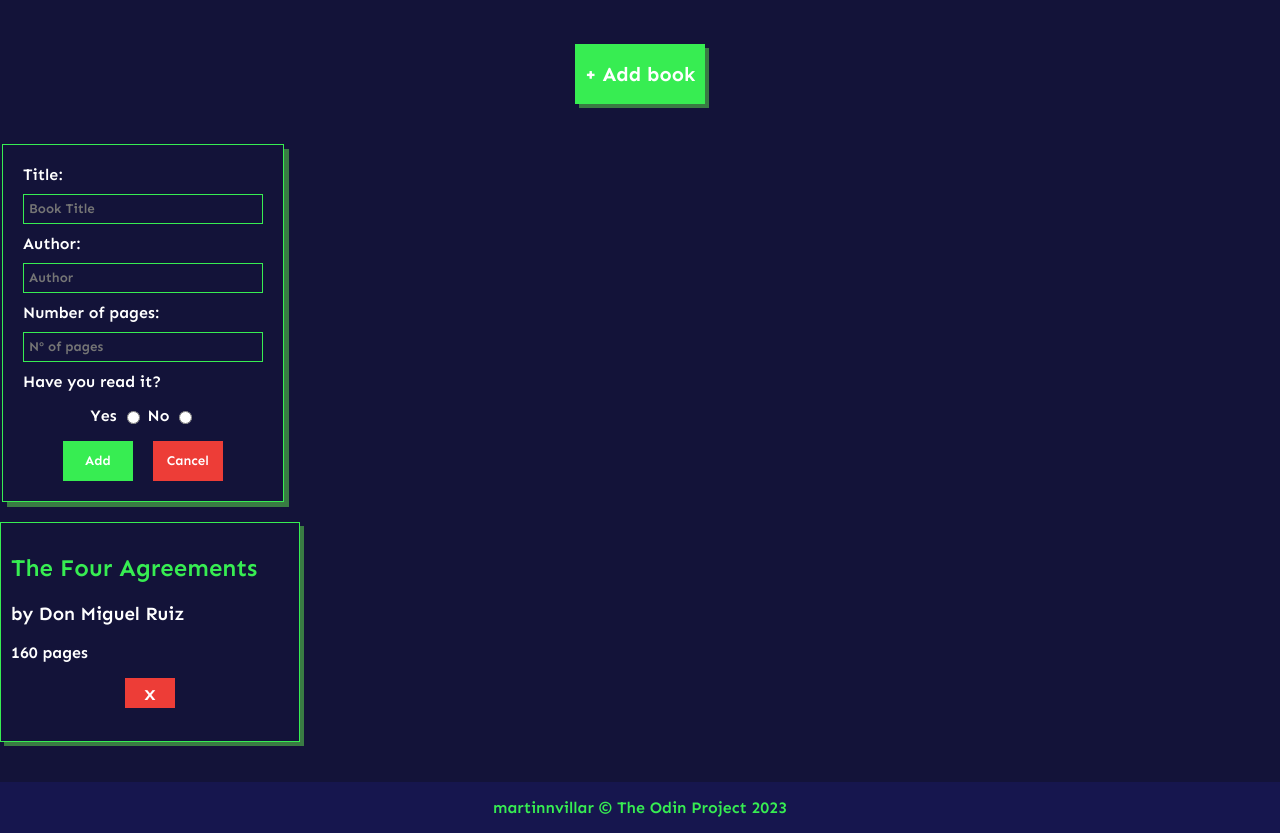
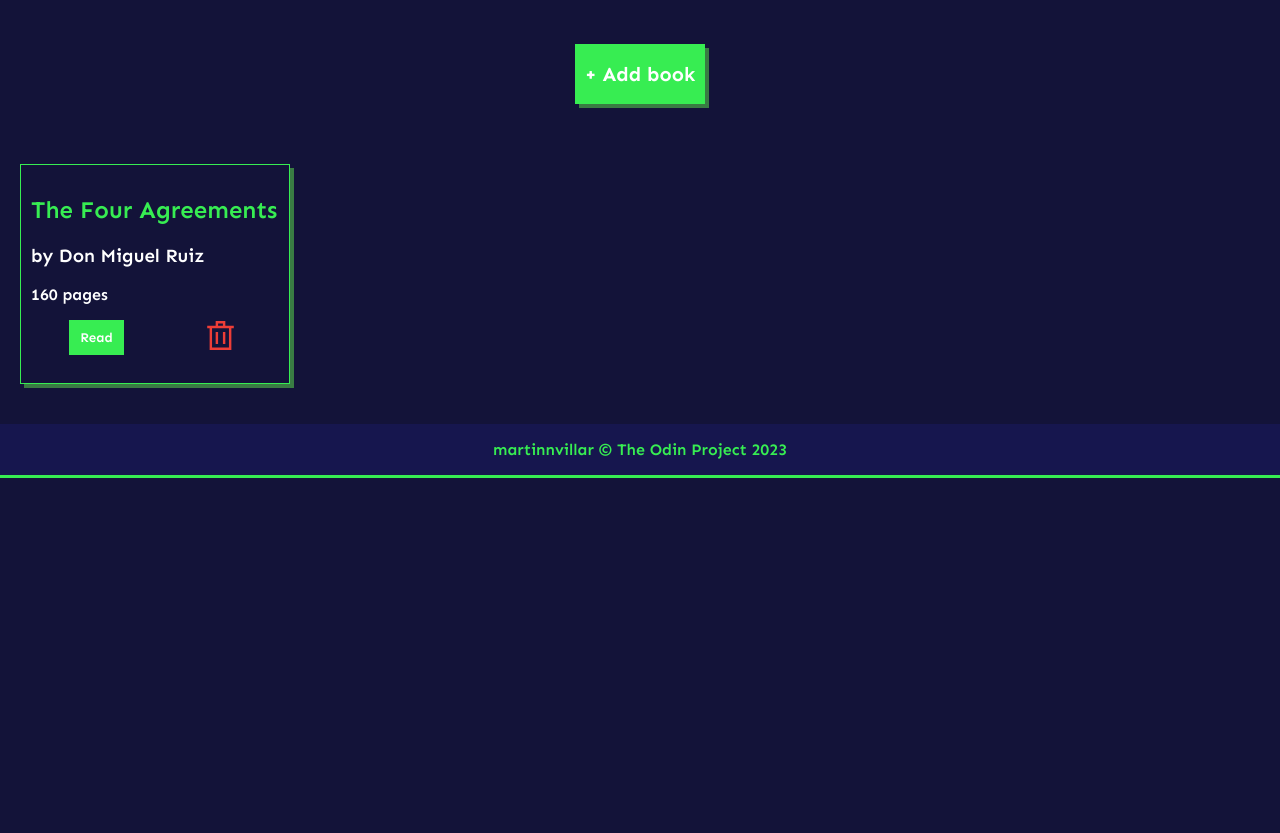
Before and after one commit to martinnvillar/odin-library, a plain HTML site: page index.html in a window 1280 px wide. Shown: the part 134-967 px from the top of the page. After the commit the page ends 800 px from the top, so only its background shows below. Drawn offline with Linux system fonts and the light colour scheme.

Commit message:
css update

```diff
--- a/index.html
+++ b/index.html
@@ -17,14 +17,14 @@
     </div>
     <div class="book-cards" id="book-cards"></div>
     <div id="hiddenForm" class="bookInput">
-        <form>
+        <form id="new-book" style="display: none;">
             <fieldset>
                 <label for="title-input" class="label-txt">Title:</label>
-                <input type="text" class="text-input" id="title" name="title-input" placeholder="Book Title" required>
+                <input type="text" class="text-input" id="title" name="title-input" autocomplete="off" placeholder="Book Title" required>
                 <label for="author-input">Author:</label>
-                <input type="text" class="text-input" id="author" name="author-input" placeholder="Author" required>
+                <input type="text" class="text-input" id="author" name="author-input" autocomplete="off" placeholder="Author" required>
                 <label for="pages-input">Number of pages:</label>
-                <input type="number" class="text-input" id="pages" name="pages-input" placeholder="Nº of pages" required>
+                <input type="number" class="text-input" id="pages" name="pages-input" autocomplete="off" placeholder="Nº of pages" required>
                 <label for="readOrNot">Have you read it?</label>
                 <div class="radio-div">
                     <p>Yes</p>
@@ -39,12 +39,15 @@
             </fieldset>
         </form>
     </div>
-    <div class="book-card">
-        <h2>The Four Agreements</h2>
-        <h3>by Don Miguel Ruiz</h3>
-        <p>160 pages</p>
-        <div class="card-btn">
-            <button class="delete-card">x</button>
+    <div class="cards-container">
+        <div class="book-card">
+            <h2>The Four Agreements</h2>
+            <h3>by Don Miguel Ruiz</h3>
+            <p>160 pages</p>
+            <div class="card-btn">
+                <button class="is-read">Read</button>
+                <button class="delete-card"><img class="trash-ico" src="trash.svg" alt="trash-ico"></button>
+            </div>
         </div>
     </div>
     <footer>
--- a/main.js
+++ b/main.js
@@ -1 +1,20 @@
 const addBtn = document.querySelector('.addBtn');
+const cancelBtn = document.querySelector('.cancel');
+let myLibrary = [];
+
+addBtn.addEventListener('click', function() {
+    let newBook = document.querySelector('#new-book')
+    newBook.style.display = 'block';
+});
+
+cancelBtn.addEventListener('click', function(){
+    let cancelBook = document.querySelector('#new-book')
+    newBook.style.display = 'none';
+});
+
+function Book(title, author, pages, isRead) {
+    this.title = title;
+    this.author = author;
+    this.pages = pages;
+    this.isRead = isRead;
+};
--- a/styles.css
+++ b/styles.css
@@ -7,6 +7,7 @@
 body {
     margin: 0;
     background-color: #131339;
+    border-bottom: solid 3px #37ed52;
 }
 
 @font-face {
@@ -38,6 +39,9 @@ h1 {
 
 .bookInput {
     color: #ffff;
+    display: flex;
+    align-items: center;
+    justify-content: center;
 }
 
 .addBtn {
@@ -74,6 +78,7 @@ fieldset {
     gap: 10px;
     border: solid 1px #37ed52;
     box-shadow: 5px 5px 0px #397c43;
+    margin: 0;
 }
 
 .text-input {
@@ -110,7 +115,9 @@ fieldset {
 }
 
 .confirm:hover,
-.cancel:hover {
+.cancel:hover,
+.trash-ico:hover,
+.is-read:hover {
     cursor: pointer;
     transform: scale(0.96);
 }
@@ -152,7 +159,6 @@ footer {
     font-weight: lighter;
     background-color: #16164e;
     margin-top: 40px;
-
 }
 
 a {
@@ -176,30 +182,33 @@ h2 {
     padding: 10px;
     box-shadow: 4px 4px 0px #397c43;
     height: 220px;
-    width: 300px;
-    margin-top: 20px;
+    width: 270px;
+    margin: 20px;
 }
 
 .delete-card {
-    background-color: #ed3d37;
+    background-color: #131339;
     border: none;
-    height: 30px;
-    width: 50px;
-    color: #ffffff;
-    font-size: 20px;
-    font-weight: lighter;
-    transition: transform 0.4s ease-in-out;
-    text-align: center;
     justify-content: center;
 }
 
 .card-btn {
     display: flex;
     align-items: center;
-    justify-content: center;
+    justify-content: space-around;
 }
 
-.delete-card:hover {
-    transform: scale(0.96);
-    cursor: pointer;
+.trash-ico {
+    height: 29px;
+    width: 29px;
+    transition: transform 0.4s ease-in-out;
 }
+
+.is-read {
+    background-color: #37ed52;
+    color: #ffffff;
+    border: none;
+    height: 35px;
+    width: 55px;
+    transition: transform 0.5s ease-in-out;
+}
```
Also changed, not shown: trash.svg (added).
